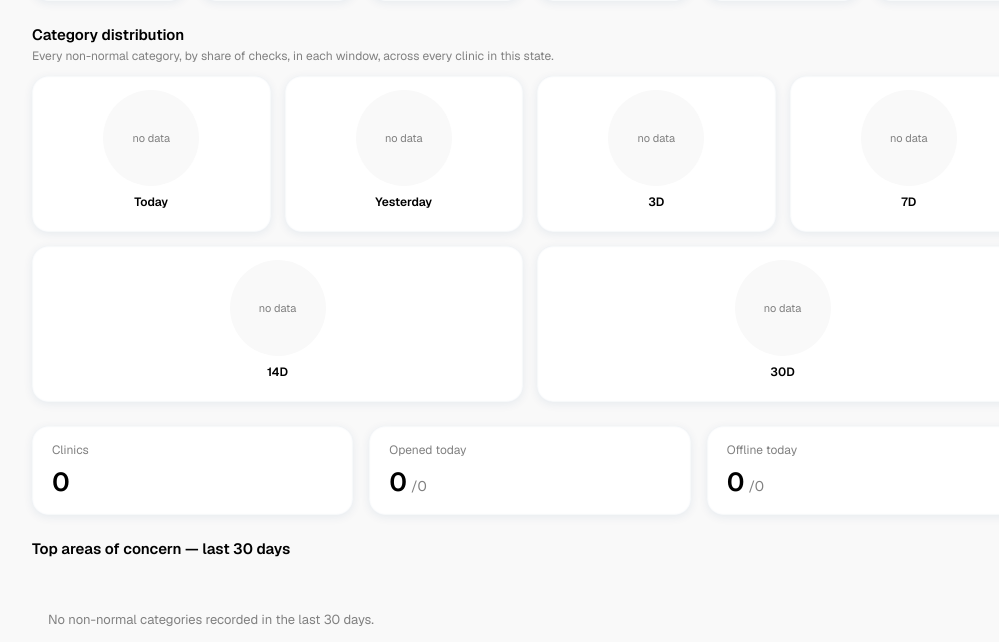
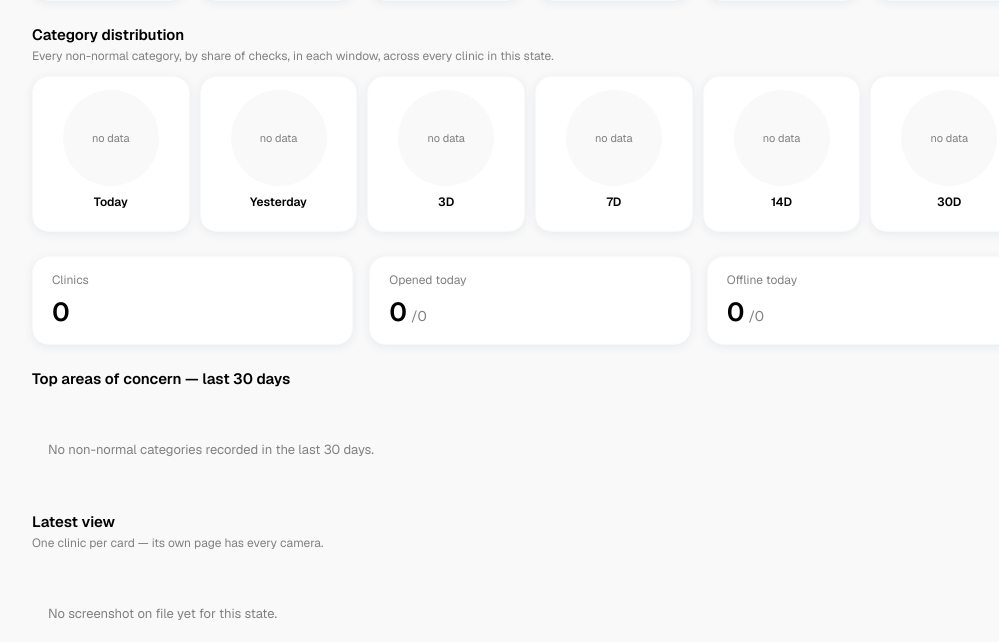
Before and after one commit to Jagdish702/Clinic-Monitoring-System, a Flask app: page /state/1 in a window 1280 px wide. Shown: the part 829-1471 px from the top of the page, without its empty margins (220-1219 px from the left). Run offline with Flask 3, Linux system fonts and the light colour scheme; data that the repository does not hold is empty; some libraries are stand-ins or nearby versions.

Commit message:
Keep the category distribution row on one line
30D was wrapping to a second row - switched to flex-wrap:nowrap with
flex:1/min-width:0 cards (same fix pattern would apply to severity
distribution, which already fits) so all six windows stay side by side.

Co-Authored-By: Claude Sonnet 5 <noreply@anthropic.com>

```diff
--- a/clinic_monitor/dashboard/templates/clinic.html
+++ b/clinic_monitor/dashboard/templates/clinic.html
@@ -121,9 +121,9 @@
   .pie-dot.medium{background:var(--med-fg)}
   .pie-dot.low{background:var(--low-fg)}
 
-  .category-pie-row{display:flex;gap:14px;flex-wrap:wrap}
-  .category-pie-card{flex:1;min-width:220px;background:var(--white);border-radius:16px;
-    box-shadow:var(--shadow-card);padding:14px 16px;display:flex;flex-direction:column;
+  .category-pie-row{display:flex;gap:10px;flex-wrap:nowrap}
+  .category-pie-card{flex:1;min-width:0;background:var(--white);border-radius:16px;
+    box-shadow:var(--shadow-card);padding:14px 10px;display:flex;flex-direction:column;
     align-items:center;gap:8px}
   .category-pie{width:96px;height:96px;border-radius:50%;flex:0 0 auto}
   .category-pie-empty{width:96px;height:96px;border-radius:50%;background:var(--bg);flex:0 0 auto;
--- a/clinic_monitor/dashboard/templates/group.html
+++ b/clinic_monitor/dashboard/templates/group.html
@@ -118,9 +118,9 @@
   .pie-dot.medium{background:var(--med-fg)}
   .pie-dot.low{background:var(--low-fg)}
 
-  .category-pie-row{display:flex;gap:14px;flex-wrap:wrap}
-  .category-pie-card{flex:1;min-width:220px;background:var(--white);border-radius:16px;
-    box-shadow:var(--shadow-card);padding:14px 16px;display:flex;flex-direction:column;
+  .category-pie-row{display:flex;gap:10px;flex-wrap:nowrap}
+  .category-pie-card{flex:1;min-width:0;background:var(--white);border-radius:16px;
+    box-shadow:var(--shadow-card);padding:14px 10px;display:flex;flex-direction:column;
     align-items:center;gap:8px}
   .category-pie{width:96px;height:96px;border-radius:50%;flex:0 0 auto}
   .category-pie-empty{width:96px;height:96px;border-radius:50%;background:var(--bg);flex:0 0 auto;
```
